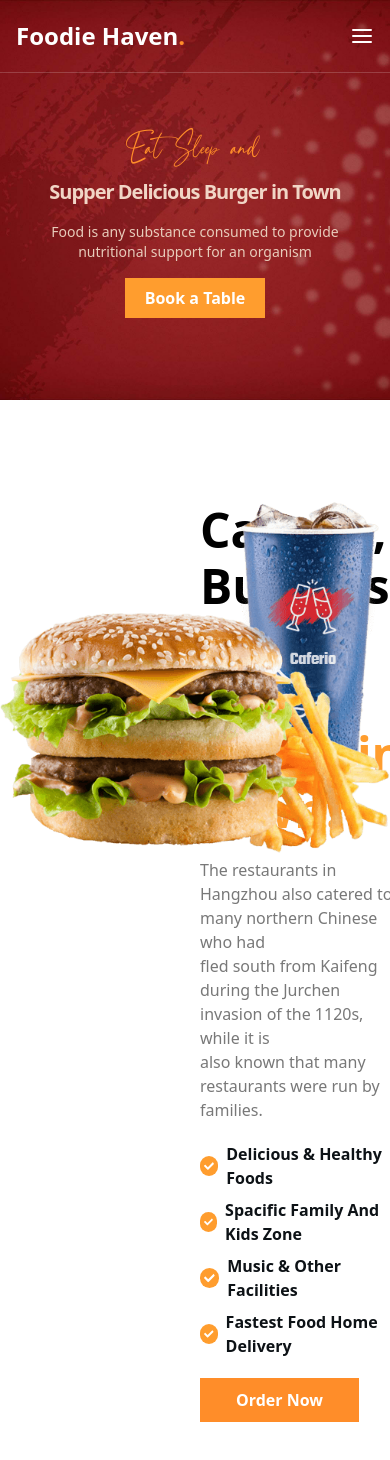
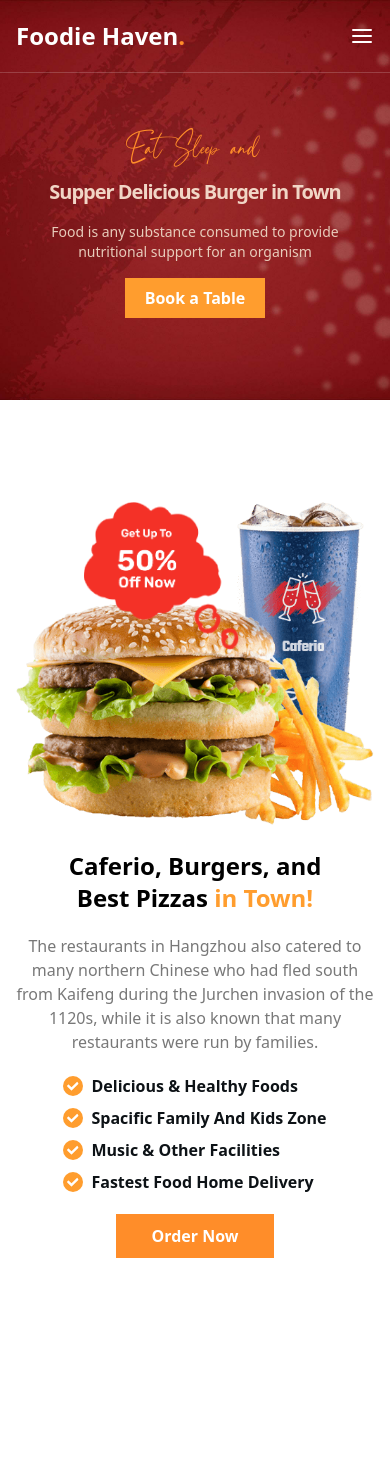
Before and after one commit to jobayer58/Foodie-Haven, a React (Vite) app: page / in a window 390 px wide. Shown: the top 1460 px of the page. After the commit the page ends 1354 px from the top, so only its background shows below. Built offline with nearby package versions, Linux system fonts and the light colour scheme.

Commit message:
update design with responsive

```diff
--- a/src/Components/Pages/DiscountCafe.jsx
+++ b/src/Components/Pages/DiscountCafe.jsx
@@ -8,23 +8,23 @@ const DiscountCafe = () => {
     return (
         <div>
             <img src={shape} className='w-full' alt="shape" />
-            <div className='max-w-7xl mx-auto py-24 flex justify-around gap-50'>
+            <div className='max-w-7xl mx-auto py-24 md:flex md:justify-around grid  gap-50'>
                 {/* image */}
-                <div className=''>
-                    <img src={drinkBurger} alt="drinkBurger" className='absolute' />
-                    <img src={sell} alt="sell" className='w-4/6 relative left-16' />
+                <div className='md:py-20 lg:py-0'>
+                    <img src={drinkBurger} alt="drinkBurger" className='absolute px-4 lg:px-0 md:w-4/8 lg:w-fit' />
+                    <img src={sell} alt="sell" className='md:w-4/6 w-4/8 relative left-16 px-5 md:px-0' />
                 </div>
                 {/* text */}
                 <div className='space-y-5 '>
-                    <h1 className='text-5xl font-bold leading-14'>Caferio, Burgers, and <br /> Best Pizzas <span className='text-[#FF9D2E]'>in Town!</span></h1>
-                    <p className='text-[#787878] text-base'>The restaurants in Hangzhou also catered to many northern Chinese who had <br /> fled south from Kaifeng during the Jurchen invasion of the 1120s, while it is <br /> also known that many restaurants were run by families.</p>
-                    <ul className='space-y-2 text-[#0D1216] text-base font-bold'>
+                    <h1 className='lg:text-5xl text-2xl text-center md:text-start font-bold lg:leading-14'>Caferio, Burgers, and <br /> Best Pizzas <span className='text-[#FF9D2E]'>in Town!</span></h1>
+                    <p className='text-[#787878] text-base text-center md:text-start px-4 md:px-0'>The restaurants in Hangzhou also catered to many northern Chinese who had <br className='hidden md:block' /> fled south from Kaifeng during the Jurchen invasion of the 1120s, while it is <br className='hidden md:block' /> also known that many restaurants were run by families.</p>
+                    <ul className='space-y-2 text-[#0D1216] text-base font-bold grid items-center justify-center md:justify-start'>
                         <li className='flex items-center gap-2'><FaCheck className='rounded-full text-xl p-1 text-white bg-[#FF9D2E] '></FaCheck> Delicious & Healthy Foods</li>
                         <li className='flex items-center gap-2'><FaCheck className='rounded-full text-xl p-1 text-white bg-[#FF9D2E] '></FaCheck> Spacific Family And Kids Zone</li>
                         <li className='flex items-center gap-2'><FaCheck className='rounded-full text-xl p-1 text-white bg-[#FF9D2E] '></FaCheck> Music & Other Facilities</li>
                         <li className='flex items-center gap-2'><FaCheck className='rounded-full text-xl p-1 text-white bg-[#FF9D2E] '></FaCheck> Fastest Food Home Delivery</li>
                     </ul>
-                    <div className=''>
+                    <div className='flex justify-center items-center md:justify-start'>
                         <button class="btn  relative inline-flex items-center justify-start overflow-hidden font-medium transition-all bg-[#FF8D29]  group py-2.5 px-9">
                             <span class="w-56 h-48 rounded bg-black absolute bottom-0 left-0 translate-x-full ease-out duration-500 transition-all translate-y-full mb-9 ml-9 group-hover:ml-0 group-hover:mb-32 group-hover:translate-x-0"></span>
                             <span class="relative  w-full text-left text-white transition-colors duration-300 ease-in-out group-hover:text-white font-semibold">Order Now</span>
```
